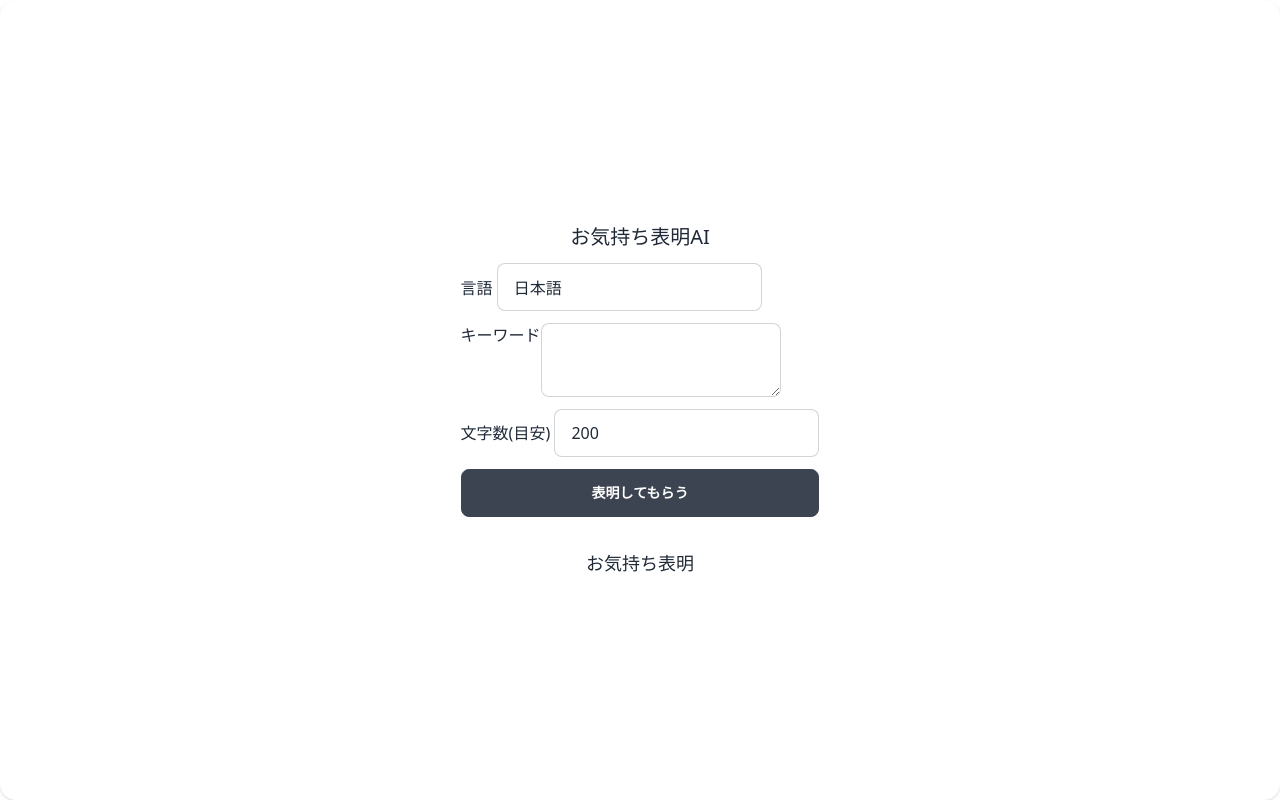
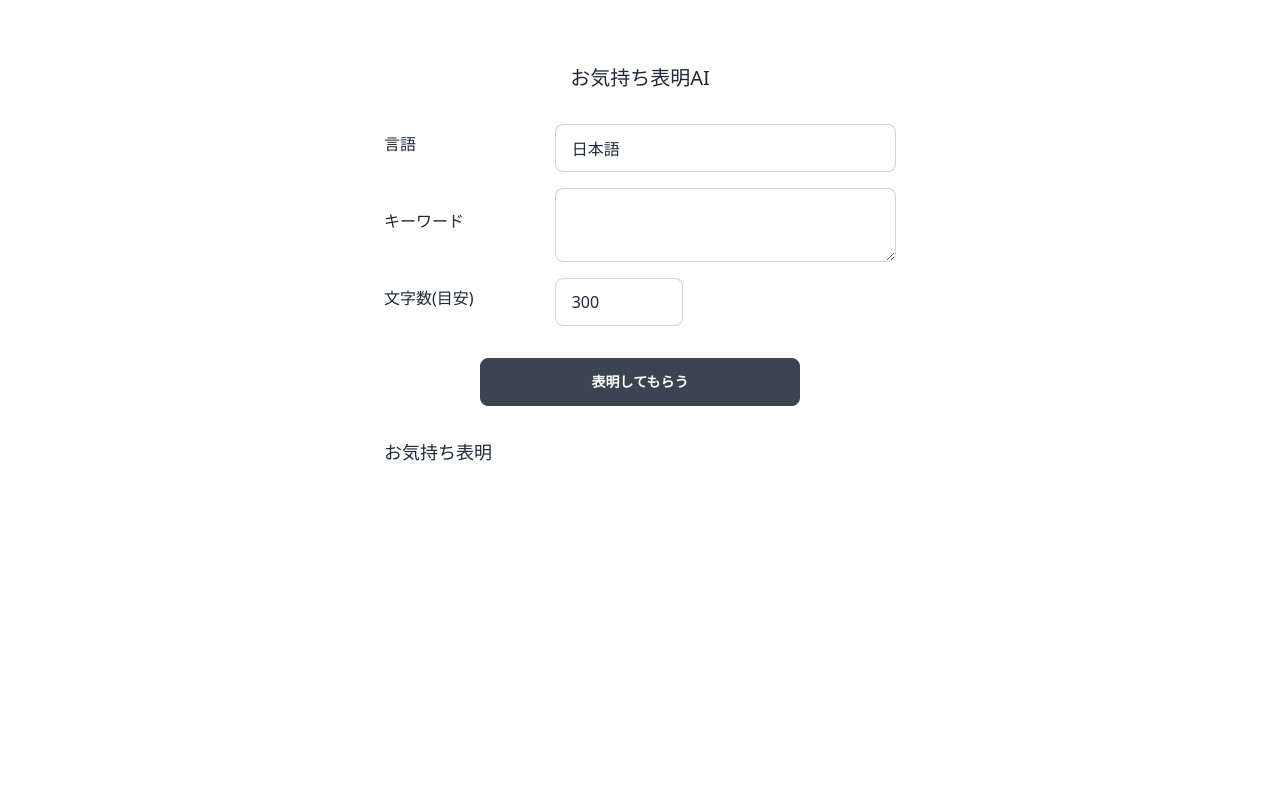
Before and after one commit to totocalcio/my-feelings, a Nuxt app: page / in a window 1280 px wide. Built offline with nearby package versions, Linux system fonts and the light colour scheme.

Commit message:
デザイン調整

```diff
--- a/nuxt.config.ts
+++ b/nuxt.config.ts
@@ -1,7 +1,7 @@
 export default defineNuxtConfig({
   modules: ['@nuxtjs/tailwindcss', '@nuxt/image-edge', '@nuxtjs/color-mode'],
   colorMode: {
-    preference: 'acid',
+    preference: 'system',
     dataValue: 'theme',
     classSuffix: '',
   },
--- a/package.json
+++ b/package.json
@@ -24,6 +24,7 @@
     "eslint": "^8.33.0",
     "eslint-config-prettier": "^8.6.0",
     "eslint-plugin-vue-a11y": "^0.0.31",
+    "eventsource-parser": "^0.1.0",
     "npm-run-all": "^4.1.5",
     "nuxt": "^3.1.2",
     "pinia": "^2.0.30",
--- a/pages/index.vue
+++ b/pages/index.vue
@@ -1,57 +1,91 @@
 <script lang="ts" setup>
+import type { Ref } from 'vue'
+import type { Data } from '../utils/types'
+import type { _AsyncData } from 'nuxt/dist/app/composables/asyncData'
+
+const colorMode = useColorMode()
+colorMode.preference = 'winter'
+
 const language = ref('日本語')
 const keyword = ref('')
-const length = ref(200)
+const length = ref(300)
 const feelings = ref('')
 const str = computed(
   () => `
-    ${language.value}で回答して下さい。「${keyword.value}」のキーワードを元に、文章を作成して下さい。文章は${length.value}文字前後にして下さい。随所に次の言葉を使用してください「私は非常にがっかりしました」「腹ただしいです。」「我慢なりません」「改善を求めます」
+    ${language.value}で回答して下さい。「${keyword.value}」のキーワードを元に、文章を作成して下さい。文章は${length.value}文字前後にして下さい。随所に次の言葉を使用してください。「私は非常にがっかりしました」「腹ただしいです。」「我慢なりません」「改善を求めます」。全ての言葉を使用する必要はありません。
     `
 )
-const res = ref('')
+const isLoading = ref(false)
 
-const handleSubmit = async () => {
+const handleSubmit = async (e: any) => {
+  e.preventDefault()
+  isLoading.value = true
+
   const prompt = str.value
-  const { data, error } = await useFetch(`/api/generate`, {
+  const { data, error } = (await useAsyncData(() =>
+    globalThis.$fetch('/api/generate', {
       method: 'POST',
-    body: JSON.stringify({
+      body: {
         prompt,
-    }),
+      },
     })
+  )) as { data: Ref<Data | null>; error?: Ref<Error | null> }
 
-  if (error.value) {
-    throw new Error(error.value.data.message)
+  if (error?.value) {
+    feelings.value =
+      'エラーが発生しました。気持ちを落ち着かせて再度表明して下さい。'
+    console.error(error.value.message)
+    isLoading.value = false
+    return
+  }
+
+  if (!data.value) {
+    feelings.value =
+      '予期せぬエラーが発生しました。後ほど改めてお気持ちを表明して下さい。'
+    isLoading.value = false
+    return
   }
   feelings.value = data.value.choices[0].text
+  isLoading.value = false
 }
 </script>
 
 <template>
-  <div class="artboard artboard-demo h-screen p-10">
-    <h1 class="text-xl">お気持ち表明AI</h1>
-    <div class="flex flex-col gap-3 mt-3">
-      <label>
-        言語
-        <input type="text" class="input input-bordered" v-model="language" />
-      </label>
-      <label class="flex">
-        キーワード
+  <div class="container">
+    <h1 class="text-xl text-center mb-8">お気持ち表明AI</h1>
+    <div class="row">
+      <label for="language">言語</label>
+      <input
+        id="language"
+        type="text"
+        class="input input-bordered"
+        v-model="language"
+      />
+    </div>
+    <div class="row">
+      <label class="flex" for="keyword">キーワード</label>
       <textarea
+        id="keyword"
         type="text"
-          class="textarea textarea-bordered w-60"
+        class="textarea textarea-bordered"
         v-model="keyword"
         placeholder=""
       ></textarea>
-      </label>
-      <label>
-        文字数(目安)
-        <input type="number" class="input input-bordered" v-model="length" />
-      </label>
-      <button type="button" @click="handleSubmit" class="btn">
+    </div>
+    <div class="row">
+      <label for="length">文字数(目安)</label>
+      <input
+        id="length"
+        type="number"
+        class="input input-bordered w-32"
+        v-model="length"
+      />
+    </div>
+    <button type="button" @click="handleSubmit" class="btn w-80 button">
       表明してもらう
     </button>
-    </div>
     <h2 class="text-lg mt-8">お気持ち表明</h2>
+    <div v-if="isLoading">表明中...</div>
     <div
       class="mt-4 border-solid border-orange-500 border-4 p-5"
       v-show="feelings"
@@ -60,3 +94,42 @@ const handleSubmit = async () => {
     </div>
   </div>
 </template>
+
+<style lang="scss">
+.container {
+  padding: 4rem;
+  margin-inline: auto;
+  width: min(100%, 640px);
+  @media (width <= 460px) {
+    padding: 1em;
+  }
+}
+
+.row {
+  container-type: inline-size;
+  display: grid;
+  grid-template-columns: 1fr 2fr;
+  align-items: center;
+  &:not(:last-of-type) {
+    margin-bottom: 1rem;
+  }
+  @media (width <= 640px) {
+    grid-template-columns: 1fr;
+    &:not(:last-of-type) {
+      margin-bottom: 0.5rem;
+    }
+  }
+}
+
+label {
+  @container (width <= 640px) {
+    margin-bottom: 0.5rem;
+  }
+}
+
+.button {
+  display: block;
+  margin-inline: auto;
+  margin-top: 2rem;
+}
+</style>
--- /dev/null
+++ b/utils/OpenAIStream.ts
@@ -0,0 +1,69 @@
+import {
+  createParser,
+  ParsedEvent,
+  ReconnectInterval,
+} from 'eventsource-parser'
+
+export interface OpenAIStreamPayload {
+  model: string
+  prompt: string
+  temperature: number
+  top_p: number
+  frequency_penalty: number
+  presence_penalty: number
+  max_tokens: number
+  stream?: boolean
+  n: number
+}
+
+export async function OpenAIStream(payload: OpenAIStreamPayload) {
+  const encoder = new TextEncoder()
+  const decoder = new TextDecoder()
+
+  let counter = 0
+
+  const res: Response = await $fetch('https://api.openai.com/v1/completions', {
+    headers: {
+      Authorization: `Bearer ${process.env.OPENAI_API_KEY ?? ''}`,
+    },
+    method: 'POST',
+    body: payload,
+  })
+
+  const stream = new ReadableStream({
+    async start(controller) {
+      function onParse(event: ParsedEvent | ReconnectInterval) {
+        if (event.type === 'event') {
+          const data = event.data
+          // https://beta.openai.com/docs/api-reference/completions/create#completions/create-stream
+          if (data === '[DONE]') {
+            controller.close()
+            return
+          }
+          try {
+            const json = JSON.parse(data)
+            const text = json.choices[0].text
+            if (counter < 2 && (text.match(/\n/) || []).length) {
+              // this is a prefix character (i.e., "\n\n"), do nothing
+              return
+            }
+            const queue = encoder.encode(text)
+            controller.enqueue(queue)
+            counter++
+          } catch (e) {
+            // maybe parse error
+            controller.error(e)
+          }
+        }
+      }
+
+      const parser = createParser(onParse)
+      // https://web.dev/streams/#asynchronous-iteration
+      for await (const chunk of res.body as any) {
+        parser.feed(decoder.decode(chunk))
+      }
+    },
+  })
+
+  return stream
+}
--- /dev/null
+++ b/utils/types.ts
@@ -0,0 +1,12 @@
+export type Data = {
+  choices: { text: string }[]
+  created: number
+  id: string
+  model: string
+  object: string
+  usage: {
+    completion_tokens: number
+    prompt_tokens: number
+    total_tokens: number
+  }
+}
```
Also changed, not shown: 2 other files (tests, documents, lock files or other folders). Lines whose indentation alone changed are shown as unchanged.
